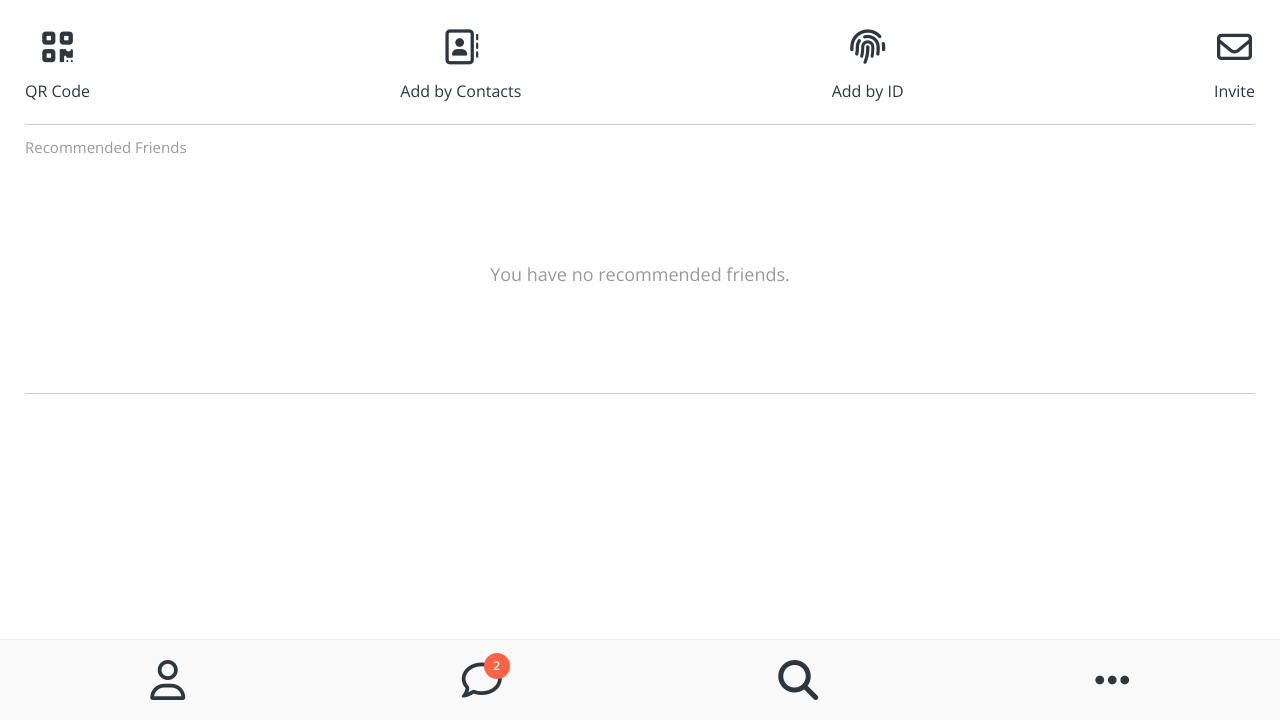
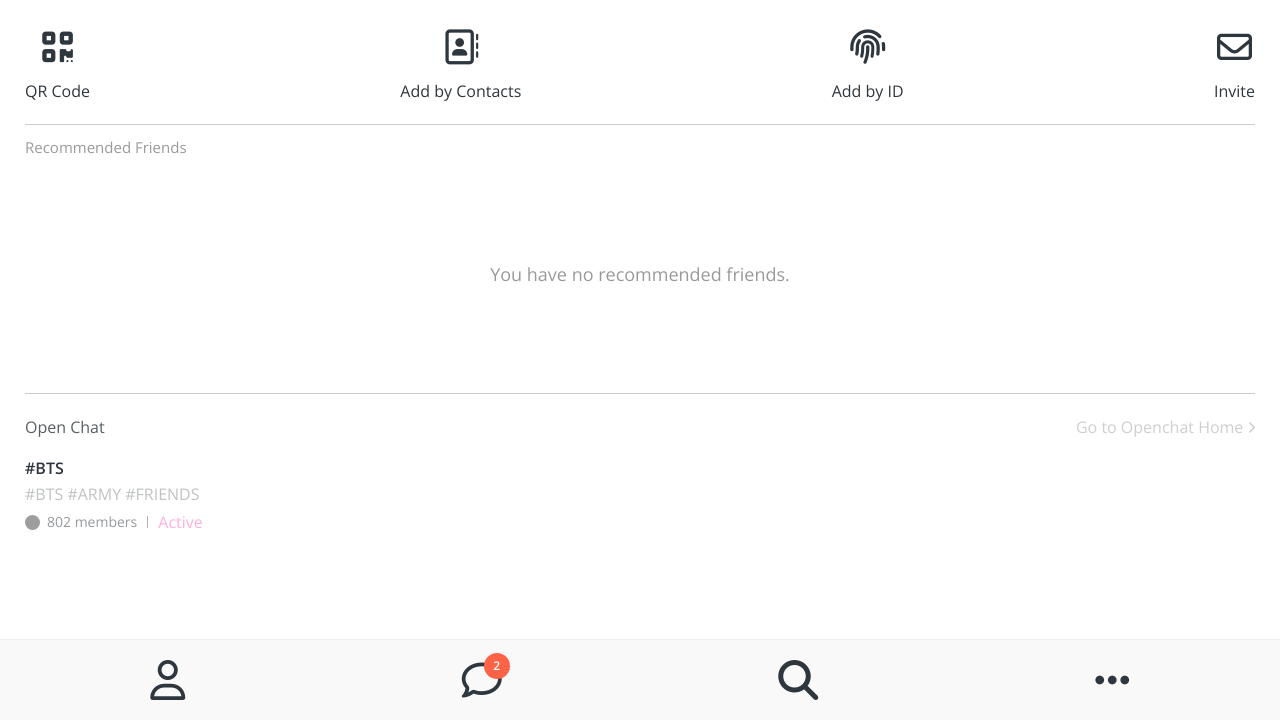
Before and after one commit to birdmoon/kokoa-clone-2020, a plain HTML site: page search.html in a window 1280 px wide. Shown: the part 80-800 px from the top of the page. Drawn offline with nearby package versions, Linux system fonts and the light colour scheme; grey boxes are pictures that could not be loaded.

Commit message:
11day challenge settings

```diff
--- /dev/null
+++ b/challenge/Day-11/style.css
@@ -0,0 +1,3 @@
+* {
+  box-sizing: border-box;
+}
--- a/css/screens/search.css
+++ b/css/screens/search.css
@@ -32,3 +32,59 @@
   text-align: center;
   font-size: 18px;
 }
+
+.open-chat__header {
+  display: flex;
+  justify-content: space-between;
+  opacity: 0.8;
+  margin-top: 25px;
+  margin-bottom: 25px;
+}
+
+.open-chat__header span {
+  opacity: 0.3;
+}
+
+.open-post {
+  display: flex;
+}
+
+.open-post__title {
+  font-weight: 600;
+  margin-bottom: 10px;
+}
+
+.open-post__hashtags {
+  text-transform: : uppercase;
+  opacity : 0.3;
+}
+
+.open-post__members {
+  display:flex;
+  align-items: center;
+  margin-top: 12px;
+}
+
+.open-post__members img {
+
+  width: 15px;
+  height: 15px;
+  border-radius: 50%;
+  margin-right: 7px;
+}
+
+.open-post__member-count {
+  opacity: 0.5;
+  font-size: 14px;
+}
+
+.open-post__members .divider {
+  width: 1px;
+  height: 12px;
+  background-color: rgba(0, 0, 0, 0.3);
+  margin: 0px 10px;
+}
+
+.open-post__member-status {
+  color: #ffb0e0;
+}
--- a/search.html
+++ b/search.html
@@ -54,6 +54,29 @@
         <h6 class="recomm-friends__title">Recommended Friends</h6>
         <span>You have no recommended friends.</span>
       </div>
+      <div class="open-chat">
+        <div class="open-chat__header">
+          <h4>Open Chat</h4>
+          <span
+            >Go to Openchat Home <i class="fas fa-chevron-right fa-xs"></i
+          ></span>
+        </div>
+        <div class="open-post">
+          <div class="open-post__column">
+            <h5 class="open-post__title">#BTS</h5>
+            <h6 class="open-post__hashtags">#BTS #ARMY #FRIENDS</h6>
+            <div class="open-post__members">
+              <img
+                src="https://yt3.ggpht.com/ytc/AAUvwnjf9_Qc7f_Y41htqg6L5CKn1it8Jpfbc7hqkAVSAg=s176-c-k-c0x00ffffff-no-rj-mo"
+              />
+              <span class="open-post__member-count">802 members</span>
+              <div class="divider"></div>
+              <span class="open-post__member-status">Active</span>
+            </div>
+          </div>
+          <div class="open-post__column"></div>
+        </div>
+      </div>
     </main>
     <nav class="nav">
       <ul class="nav__list">
```
Also changed, not shown: challenge/Day-11/index.html (added, +18 -0 lines), challenge/Day-11/8OyTpAT.png (added).
